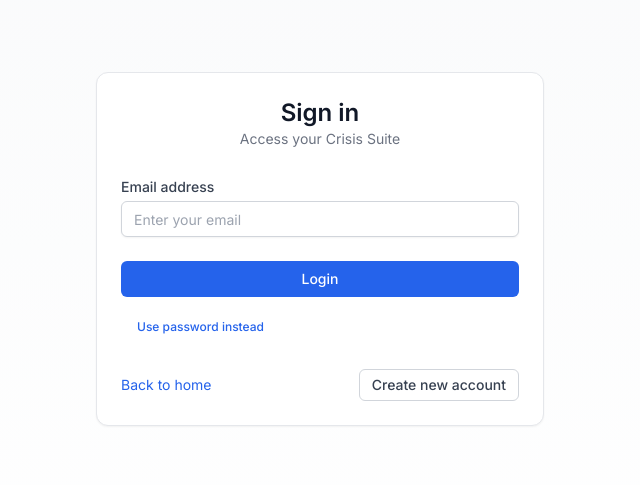
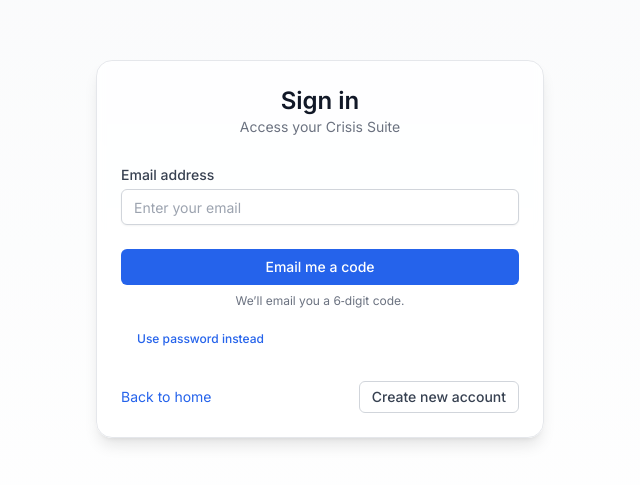
Before and after one commit to SamuelPicasse/MVP-crisis-suite, a Next.js app in the folder apps/web/: page /login in a window 1280 px wide. Shown: the part 151-636 px from the top of the page, without its empty margins (320-960 px from the left). Built offline with nearby package versions, Linux system fonts and the light colour scheme.

Commit message:
Auth UI (shadcn): polish Card aesthetics (glass effect) and clarify OTP action text with helper copy on login/signup

```diff
--- a/apps/web/src/app/login/page.tsx
+++ b/apps/web/src/app/login/page.tsx
@@ -195,13 +195,10 @@
           <div className="space-y-3">
             {/* OTP flow */}
             <div className="space-y-2">
-              <Button
-                onClick={handleSendOtp}
-                disabled={loading}
-                className="w-full"
-              >
-                Login
+              <Button onClick={handleSendOtp} disabled={loading} className="w-full">
+                Email me a code
               </Button>
+              <p className="text-xs text-gray-500 text-center">We’ll email you a 6‑digit code.</p>
               {otpSent && (
                 <div className="flex items-center gap-2">
                   <Input
--- a/apps/web/src/app/signup/page.tsx
+++ b/apps/web/src/app/signup/page.tsx
@@ -216,8 +216,9 @@
             {/* OTP flow */}
             <div className="space-y-2">
               <Button type="button" onClick={handleSendOtp} disabled={loading} className="w-full">
-                Sign up
+                Email me a code
               </Button>
+              <p className="text-xs text-gray-500 text-center">We’ll email you a 6‑digit code.</p>
               {otpSent && (
                 <div className="flex items-center gap-2">
                   <Input
--- a/apps/web/src/components/ui/card.tsx
+++ b/apps/web/src/components/ui/card.tsx
@@ -5,7 +5,7 @@
   return (
     <div
       className={cn(
-        "rounded-xl border border-gray-200 bg-white shadow-sm",
+        "rounded-2xl border border-gray-200 bg-white/80 backdrop-blur-sm shadow-lg",
         className
       )}
       {...props}
```
